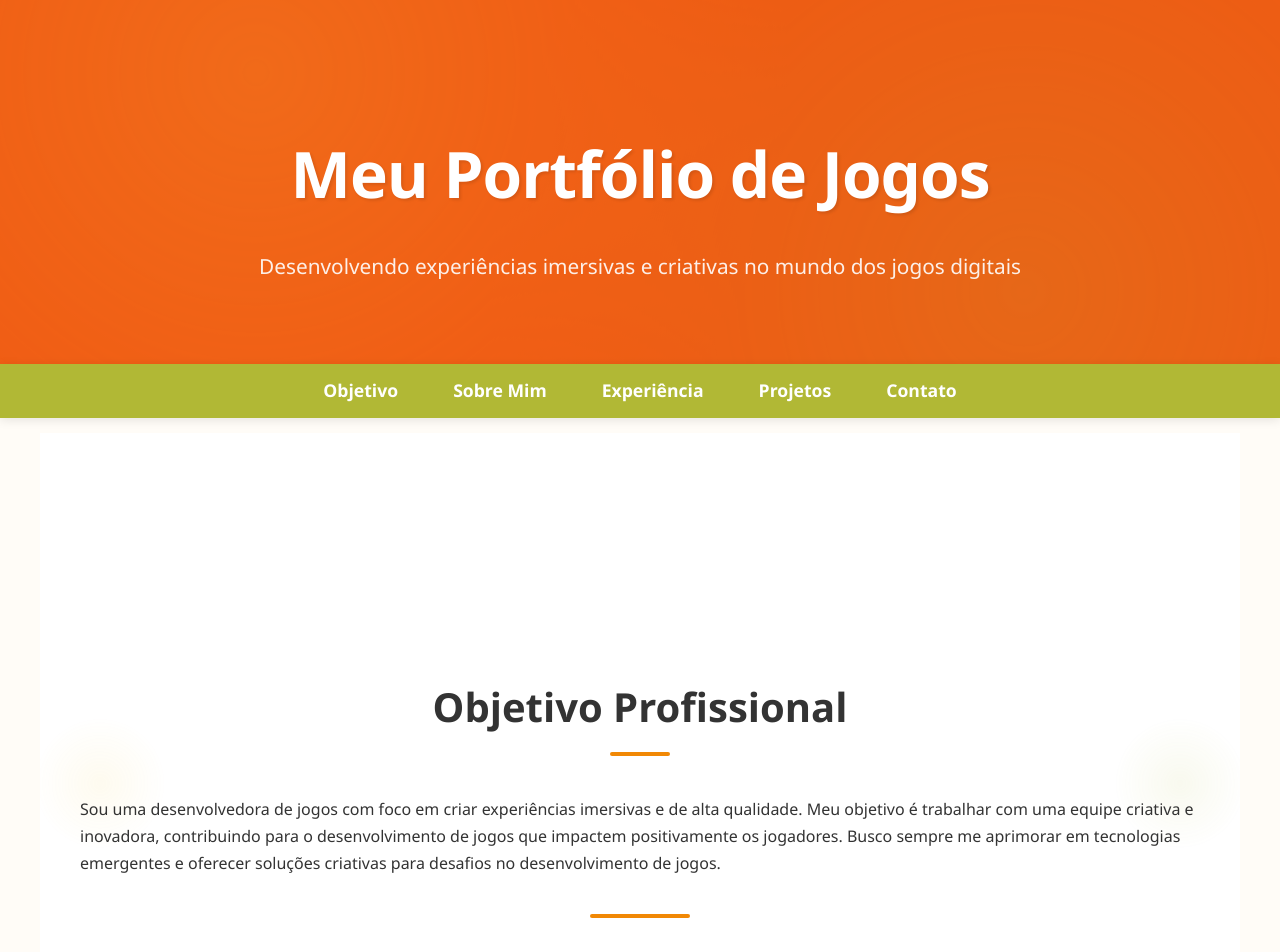
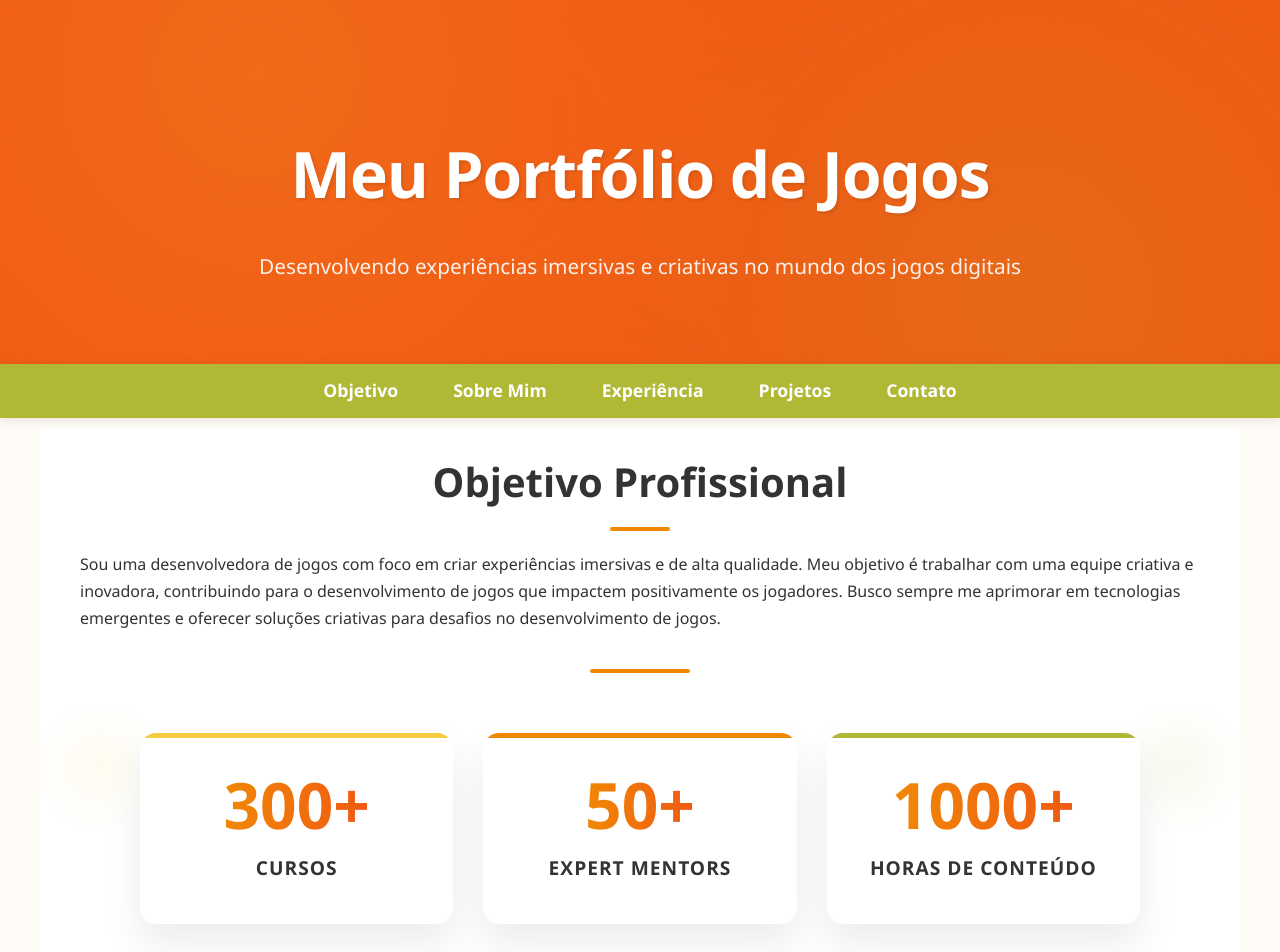
Before and after one commit to misantiago17/misantiago17.github.io, a plain HTML site: page index.html in a window 1280 px wide. Shown: the top 952 px of the page. Drawn offline with Linux system fonts and the light colour scheme.

Commit message:
removing gap

```diff
--- a/styles.css
+++ b/styles.css
@@ -42,7 +42,7 @@ body {
     background: var(--verde);
     box-shadow: 0 2px 10px rgba(0, 0, 0, 0.1);
     padding: 12px 20px;
-    margin-bottom: 15px;
+    margin-bottom: 10px;
     display: block;
 }
 
@@ -89,7 +89,7 @@ body {
 /* Adiciona um espaçador quando a navegação ficar fixa */
 .nav-spacer {
     display: none;
-    height: 51px; /* Altura da navegação + padding */
+    height: 45px; /* Altura reduzida */
 }
 
 .nav-spacer.active {
@@ -144,11 +144,11 @@ header h1 {
     z-index: 1;
 }
 
-/* Container principal */
+/* Container principal com espaçamento reduzido no topo */
 .container {
     max-width: 1200px;
     margin: 0 auto;
-    padding: 80px 40px;
+    padding: 20px 40px 80px; /* Reduzido de 40px para 20px no topo */
     background: var(--fundo-container);
     position: relative;
 }
@@ -170,10 +170,10 @@ header h1 {
     pointer-events: none;
 }
 
-/* Apresentação inicial em grande destaque */
+/* Apresentação inicial com padding reduzido */
 .intro-section {
     position: relative;
-    padding: 80px 0 40px;
+    padding: 0 0 40px; /* Removido padding no topo */
     margin-bottom: 40px;
 }
 
@@ -187,6 +187,13 @@ header h1 {
     height: 4px;
     background: var(--laranja);
     border-radius: 2px;
+}
+
+/* Título de Objetivo Profissional com margem reduzida */
+h2#objetivo, .intro-section h2 {
+    margin-top: 0;
+    padding-top: 0;
+    margin-bottom: 20px;
 }
 
 .container > h2:first-of-type {
```
